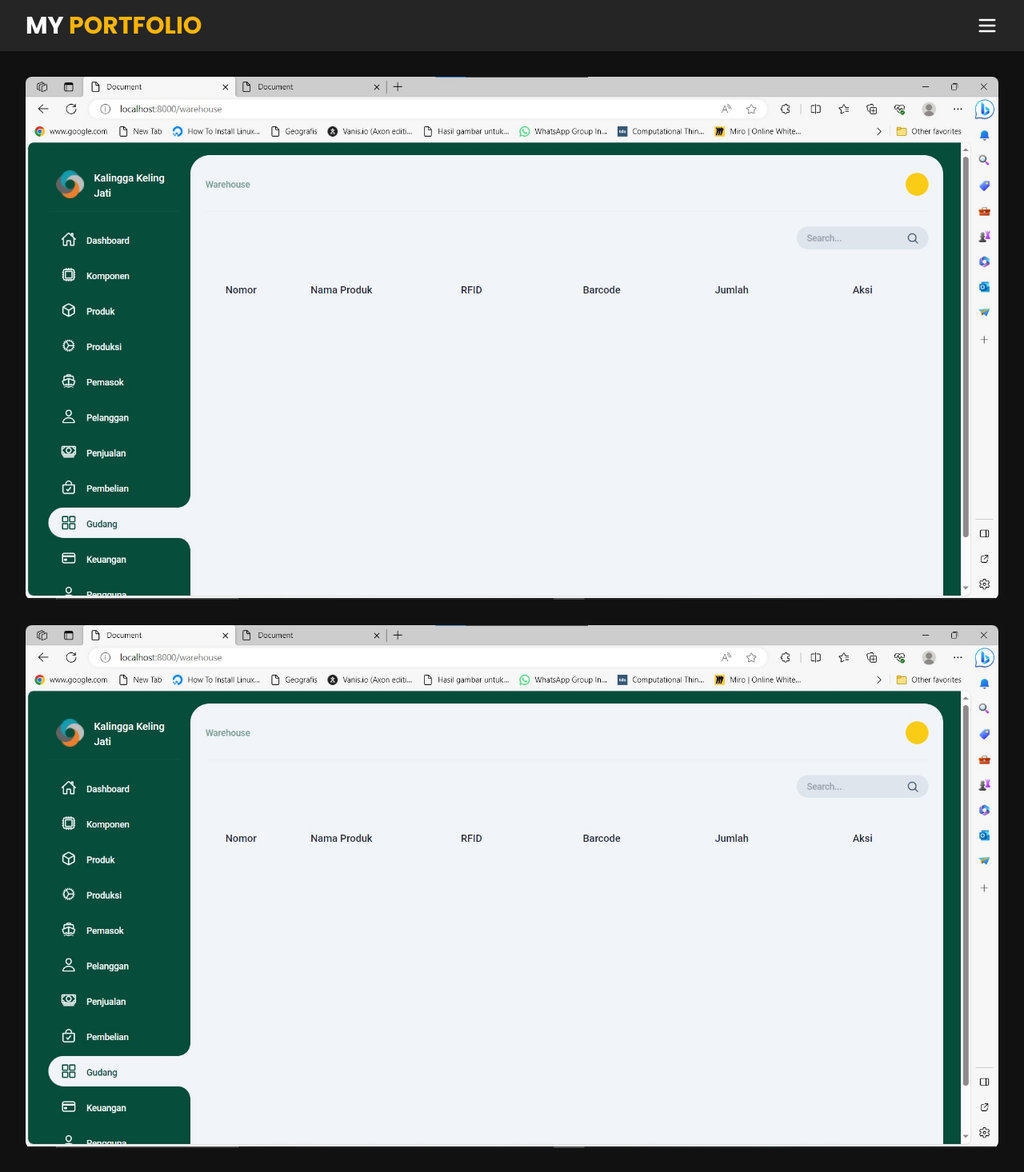
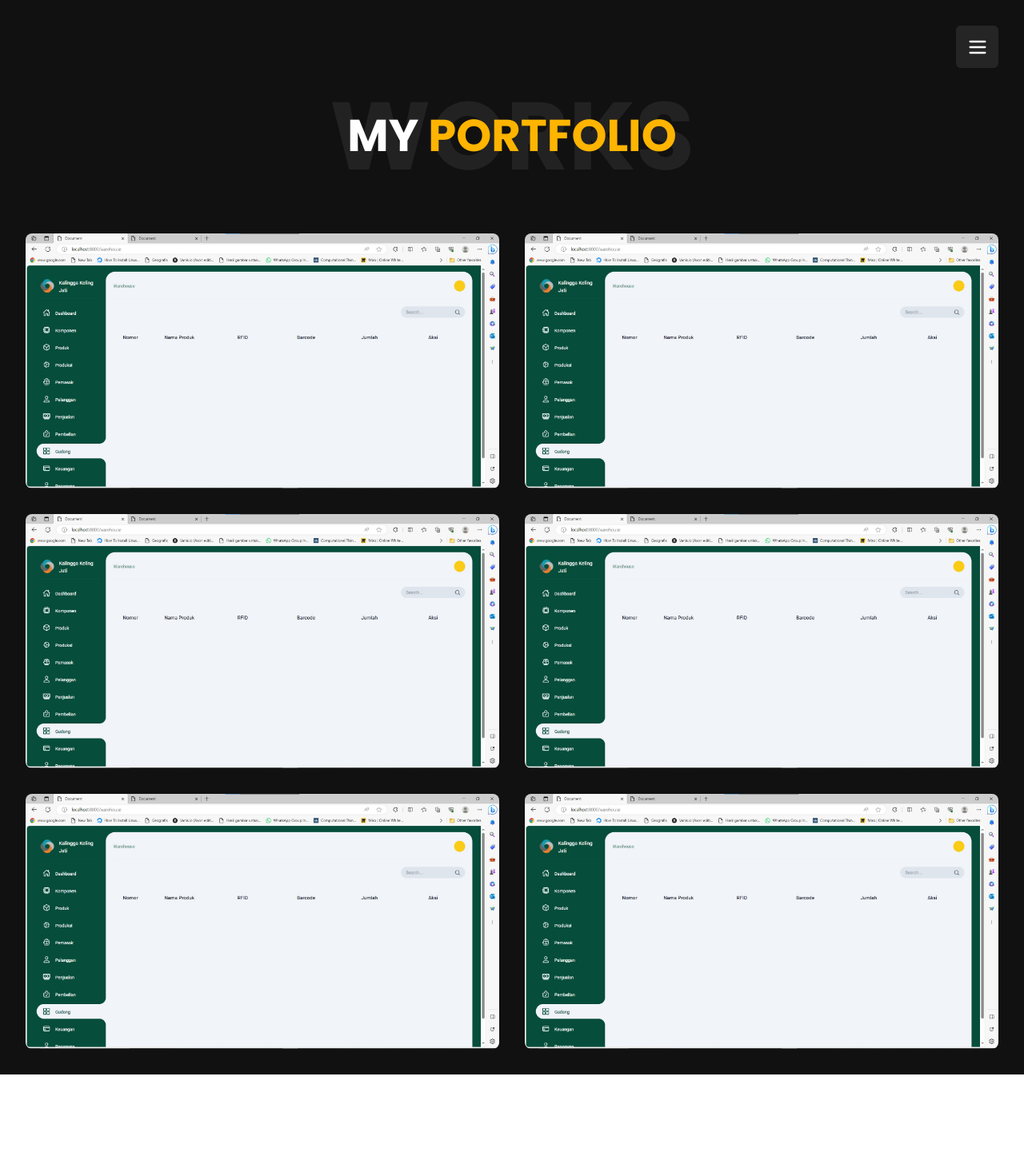
Before and after one commit to Rasikhkp/portfolio, a React (Vite) app: page /portfolio in a window 1280 px wide. Shown: the top 1466 px of the page at 80% size. After the commit the page ends 1344 px from the top, so only its background shows below. Built offline with nearby package versions, Linux system fonts and the light colour scheme.

Commit message:
feat: Portfolio page for tablet screen

```diff
--- a/src/pages/Portfolio.tsx
+++ b/src/pages/Portfolio.tsx
@@ -3,21 +3,32 @@ import porto1 from "../../public/img/1710.jpg";
 
 const Portfolio = () => {
 	return (
-		<div className="bg-[#111] font-poppins">
-			<div className="w-full px-8 flex justify-between items-center h-16 bg-[#252525]">
+		<div className="bg-[#111] font-poppins min-[577px]:pt-20">
+			<div className="w-full min-[577px]:hidden px-8 flex justify-between items-center h-16 bg-[#252525]">
 				<div className="text-3xl font-bold text-white">
 					MY <span className="text-[#FFB400]">PORTFOLIO</span>
 				</div>
 				<img className=" w-7" src={menu} alt="" />
 			</div>
 
-            <div className="p-8">
+			<div className="absolute hidden min-[577px]:flex transition-all w-[53px] h-[53px] rounded-[6px] bg-[#252525] right-8 top-8 items-center justify-center">
+				<img className="w-7" src={menu} alt="" />
+			</div>
+
+			<div className="hidden min-[577px]:block text-[120px] relative font-bold text-[#222222] text-center">
+				WORKS
+				<div className="text-[56px] absolute w-[500px] top-1/2 -translate-y-1/2 left-1/2 -translate-x-1/2 font-bold text-white">
+					MY <span className="text-[#FFB400] ">PORTFOLIO</span>
+				</div>
+			</div>
+
+            <div className="p-8 min-[577px]:grid min-[577px]:grid-cols-2 gap-8">
                 <img className="rounded-lg" src={porto1} alt="" />
-                <img className="rounded-lg mt-8" src={porto1} alt="" />
-                <img className="rounded-lg mt-8" src={porto1} alt="" />
-                <img className="rounded-lg mt-8" src={porto1} alt="" />
-                <img className="rounded-lg mt-8" src={porto1} alt="" />
-                <img className="rounded-lg mt-8" src={porto1} alt="" />
+                <img className="rounded-lg mt-8 min-[577px]:mt-0" src={porto1} alt="" />
+                <img className="rounded-lg mt-8 min-[577px]:mt-0" src={porto1} alt="" />
+                <img className="rounded-lg mt-8 min-[577px]:mt-0" src={porto1} alt="" />
+                <img className="rounded-lg mt-8 min-[577px]:mt-0" src={porto1} alt="" />
+                <img className="rounded-lg mt-8 min-[577px]:mt-0" src={porto1} alt="" />
             </div>
 		</div>
 	);
```
